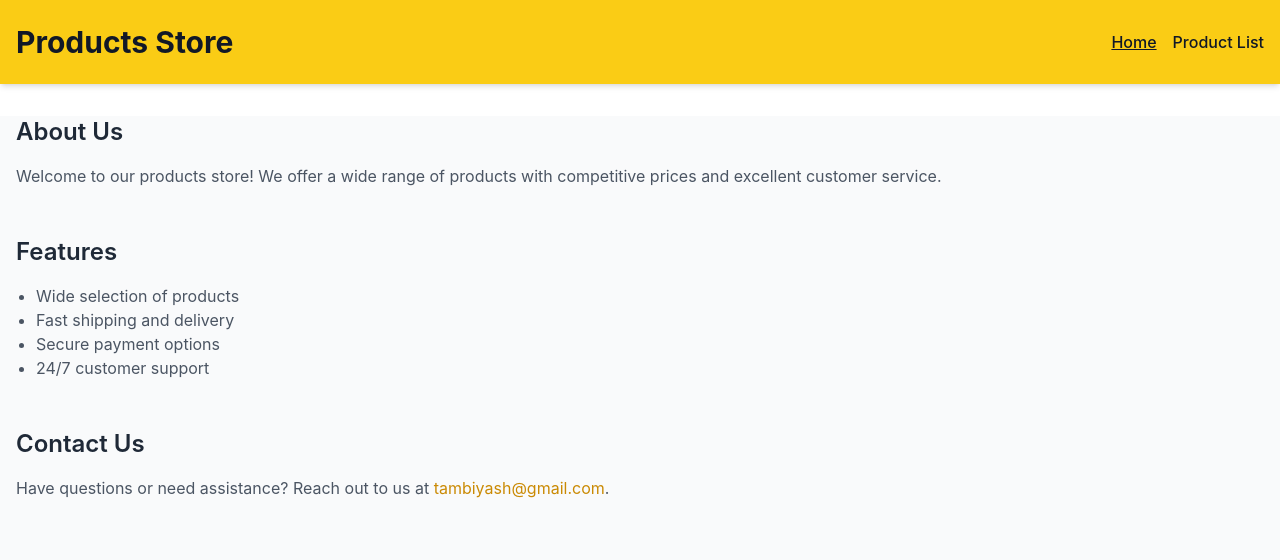
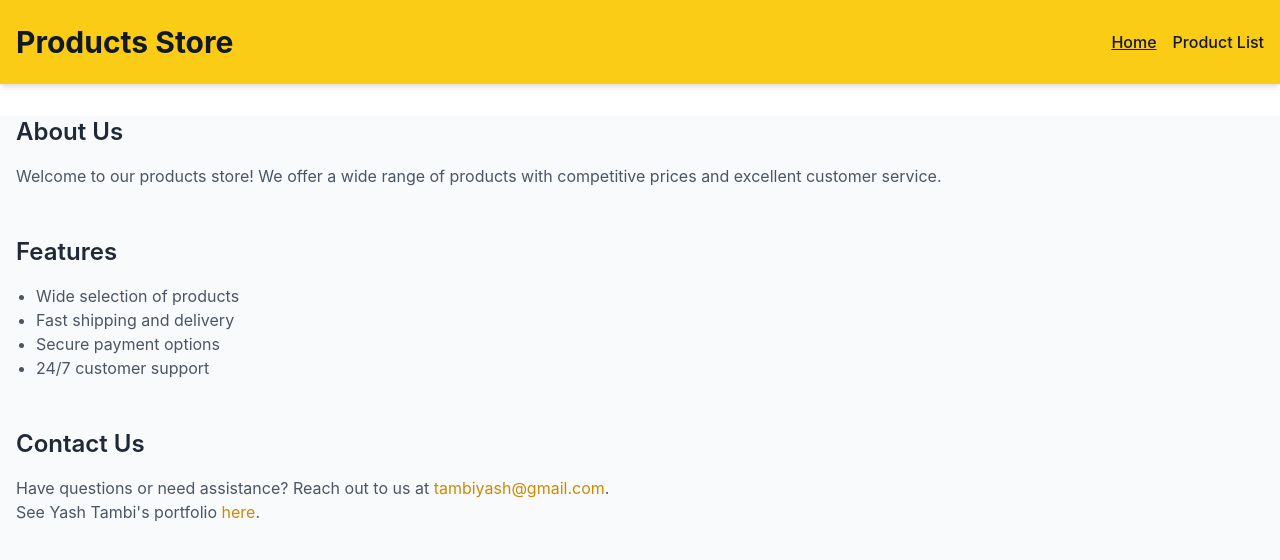
Before and after one commit to tambiyash/persistent-fe-assignment, a React (Create React App) app: page /home in a window 1280 px wide. Shown: the top 560 px of the page. Built offline with nearby package versions, Linux system fonts and the light colour scheme.

Commit message:
Added link to my portfolio

```diff
--- a/src/pages/Home.tsx
+++ b/src/pages/Home.tsx
@@ -24,6 +24,9 @@ const Home: React.FC = () => {
           <p className="text-gray-600">
             Have questions or need assistance? Reach out to us at <a href="mailto:tambiyash@gmail.com" className="text-yellow-600 hover:underline">tambiyash@gmail.com</a>.
           </p>
+          <p className="text-gray-600">
+            See Yash Tambi's portfolio <a href="https://portfolio-web-phi-six.vercel.app/" className="text-yellow-600 hover:underline">here</a>.
+          </p>
         </section>
       </main>
     </div>
```
